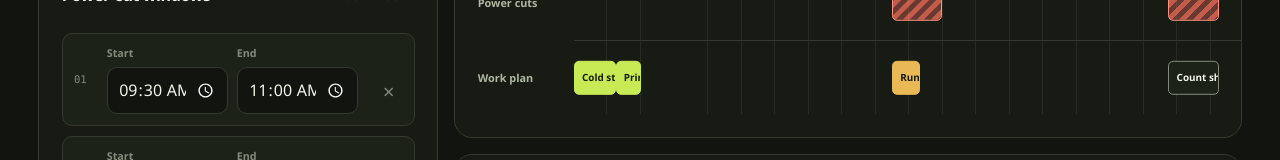
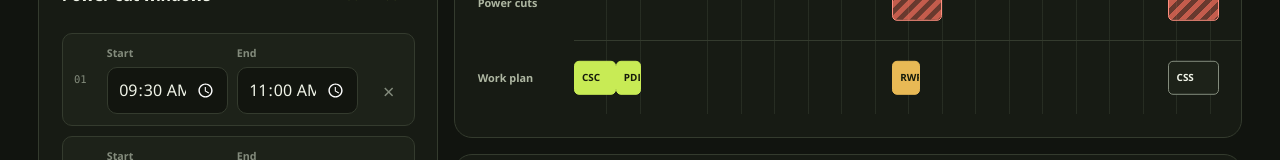
Before and after one commit to rajin-khan/lsh26-t028-p01, a Next.js app: page / in a window 1280 px wide. Shown: the part 521-681 px from the top of the page. Built offline with nearby package versions, Linux system fonts and the light colour scheme.

Commit message:
ui: use job initials on timeline bars

```diff
--- a/components/planner-app.tsx
+++ b/components/planner-app.tsx
@@ -298,6 +298,8 @@ function TimelineBar({
 }) {
   const left = `${(job.start / MINUTES_PER_DAY) * 100}%`;
   const width = `${((job.end - job.start) / MINUTES_PER_DAY) * 100}%`;
+  const initials = job.name.trim().split(/\s+/u).filter(Boolean)
+    .map((word) => Array.from(word)[0]).join("").toUpperCase();
   const detail = text.jobDetail
     .replace("{start}", minuteToTime(job.start))
     .replace("{end}", minuteToTime(job.end))
@@ -310,7 +312,7 @@ function TimelineBar({
       role="img"
       aria-label={detail}
     >
-      <span>{job.name}</span>
+      <span>{initials}</span>
     </div>
   );
 }
```
